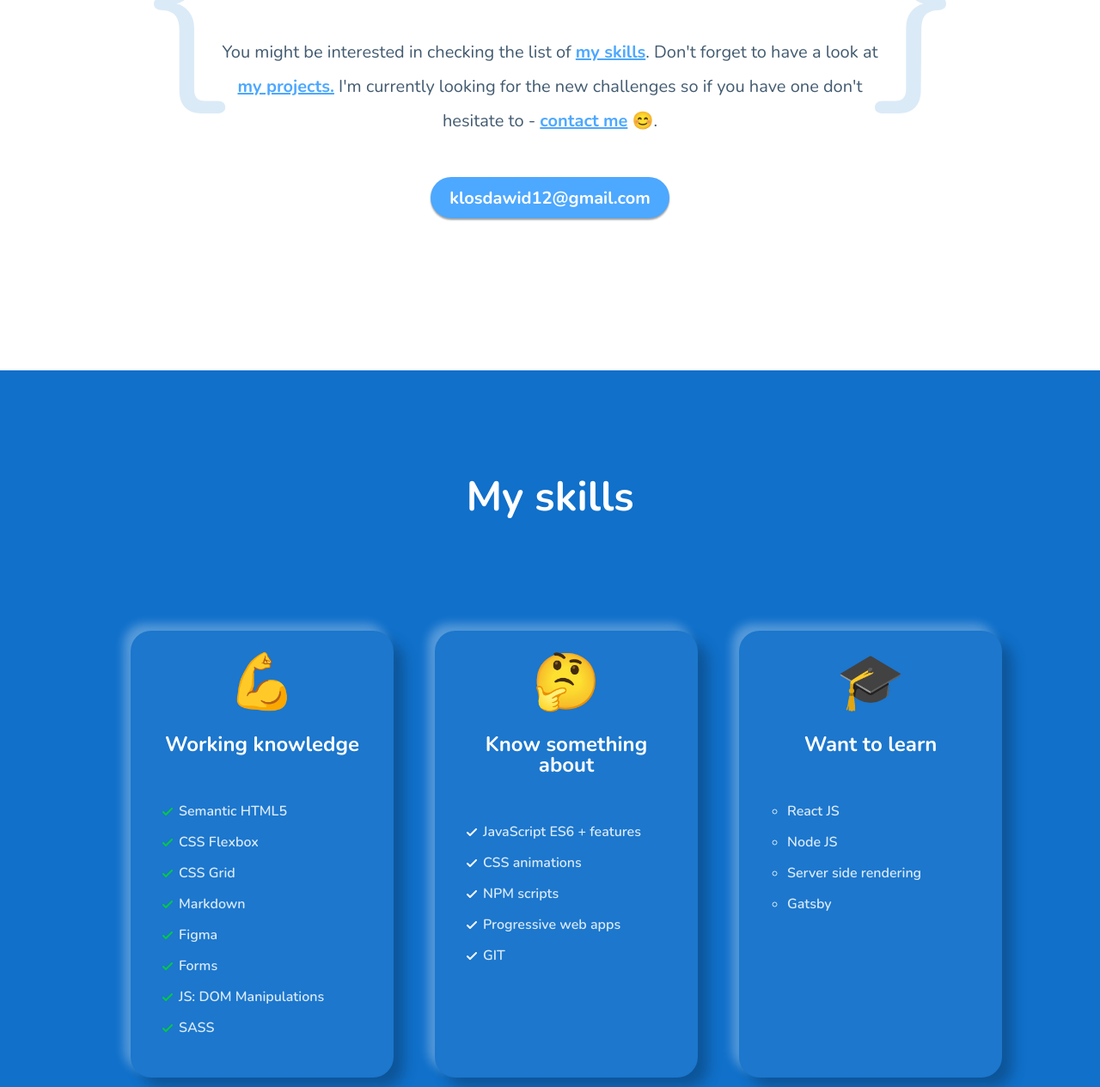
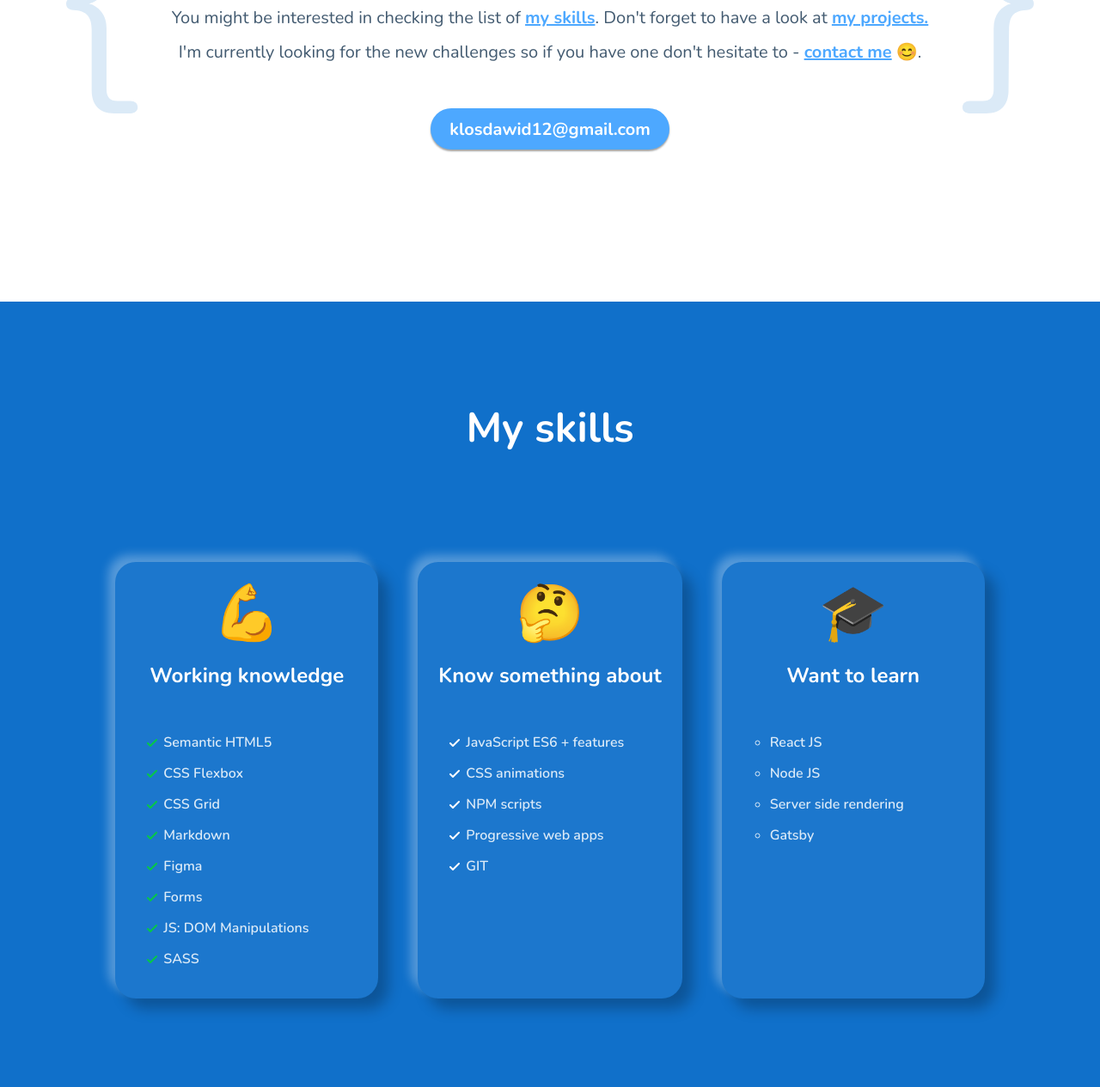
Before and after one commit to Dawid-Klos/dawid-klos.github.io, a website built with webpack: page src/pages/index.html in a window 1280 px wide. Shown: the part 523-1788 px from the top of the page at 86% size. Built offline with nearby package versions, Linux system fonts and the light colour scheme; no server answers.

Commit message:
Add media queries for laptops/pc's

```diff
--- a/src/scss/modules/media.scss
+++ b/src/scss/modules/media.scss
@@ -1,3 +1,53 @@
+//Laptops - small
+@media screen and (min-width: 1025px) and (max-width: 1366px) {
+.header {
+    &__aboutme {
+        width: 70%;
+    }
+    &__links {
+        width: 70%;
+    }
+    &__links::before {
+        left: 6%;
+        top: 400px;
+
+      }
+      &__links::after {
+        right: 6%;
+        top: 400px;
+      }
+}
+.knowledge {
+    width: 100%;
+    color: $white;
+    background-color: $blue;
+    padding: 80px 0 180px 0;
+
+    &__articles {
+      display: flex;
+      flex-flow: row nowrap;
+      justify-content: center;
+      align-items: center;
+      margin: 0 64px;
+    }
+}
+.skills {
+    margin: 0 2%;
+    height: 460px;
+}
+.projects {
+
+    &__list {
+        margin: 0 24px;
+    }
+}
+.project {
+    width: 468px;
+    height: 360px;
+}
+
+}
+
 //Tablets
 @media screen and (min-width: 768px) and (max-width: 1024px) {
 .main {
@@ -39,7 +89,6 @@
     }
 
     &__heading {
-        font-size: $mheader100;
         margin-bottom: 64px;
     }
 }
```
